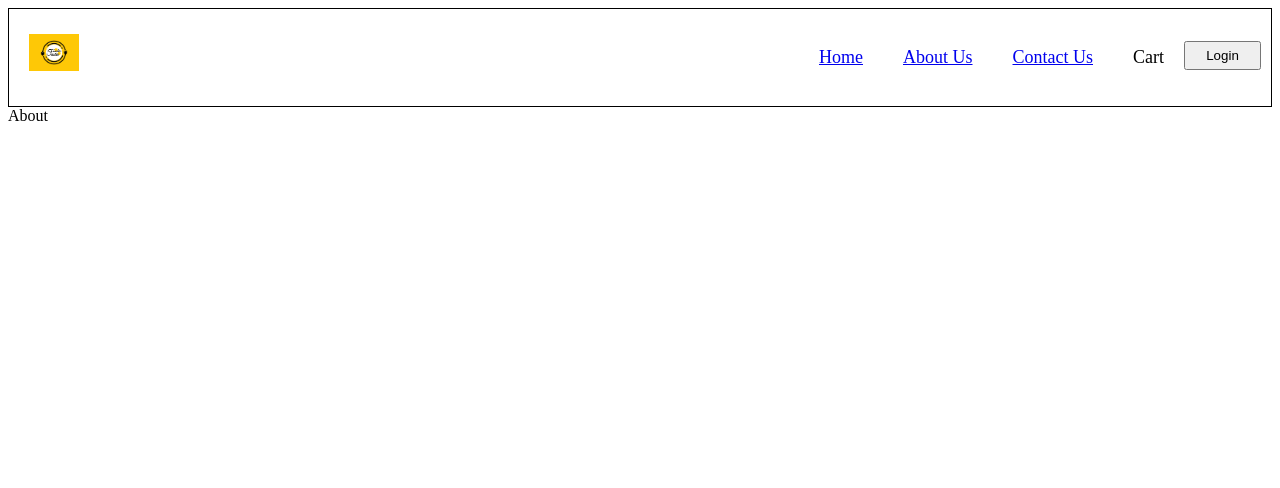
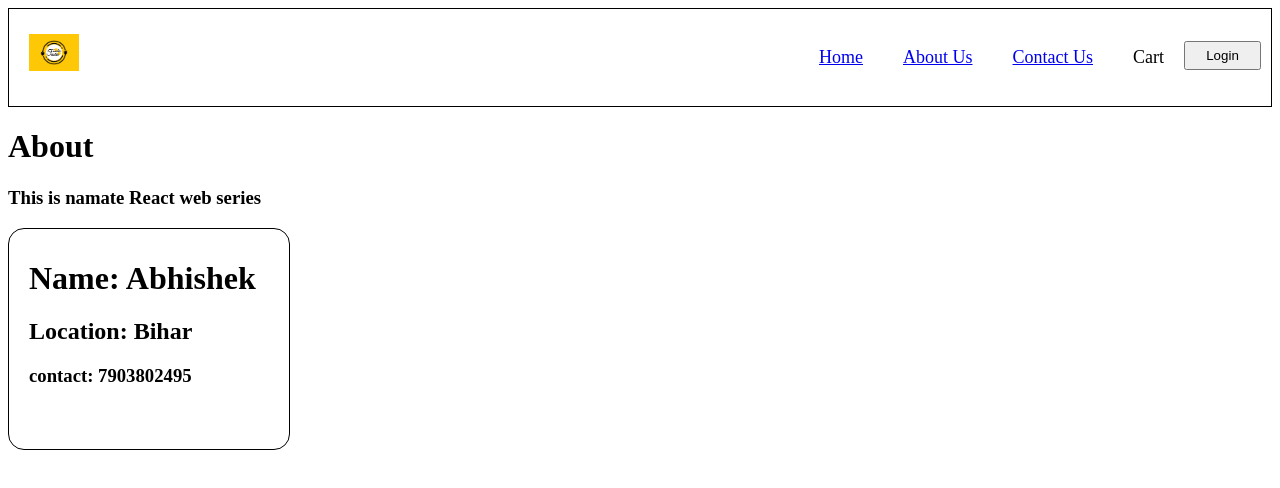
Before and after one commit to Abhishek123-rgb/NamasteReact, a React (Vite) app: page /about in a window 1280 px wide. Shown: the top 488 px of the page. Built offline with nearby package versions, Linux system fonts and the light colour scheme.

Commit message:
creating user data

```diff
--- a/components/About.js
+++ b/components/About.js
@@ -1,8 +1,13 @@
 import React from 'react'
+import User from './User'
 
 const About = () => {
   return (
-    <div>About</div>
+    <div>
+      <h1>About</h1>
+      <h3>This is namate React web series</h3>
+      <User />
+    </div>
   )
 }
 
--- a/components/Body.js
+++ b/components/Body.js
@@ -12,7 +12,8 @@ const Body = () => {
     const filteredList = listOfRestaurant.filter(
       (item) => item?.data?.avgRating > 3.9
     );
-    setListOfRestaurant(filteredList);
+    console.log("ratedRestaurant",filteredList);
+    setFilterList(filteredList);
   };
 
   const handleSerach = () => {
--- /dev/null
+++ b/components/User.js
@@ -0,0 +1,13 @@
+import React from 'react'
+
+const User = () => {
+  return (
+    <div className='user-card'>
+        <h1>Name: Abhishek</h1>
+        <h2>Location: Bihar</h2>
+        <h3>contact: 7903802495</h3>
+    </div>
+  )
+}
+
+export default User
--- a/index.css
+++ b/index.css
@@ -69,3 +69,12 @@
     width: 77px;
     margin-right: 10px;
 }
+
+.user-card{
+    width: 250px;
+    height: 200px;
+    border: 1px solid black;
+    padding: 10px;
+    padding-left: 20px;
+    border-radius: 16px;
+}
```
